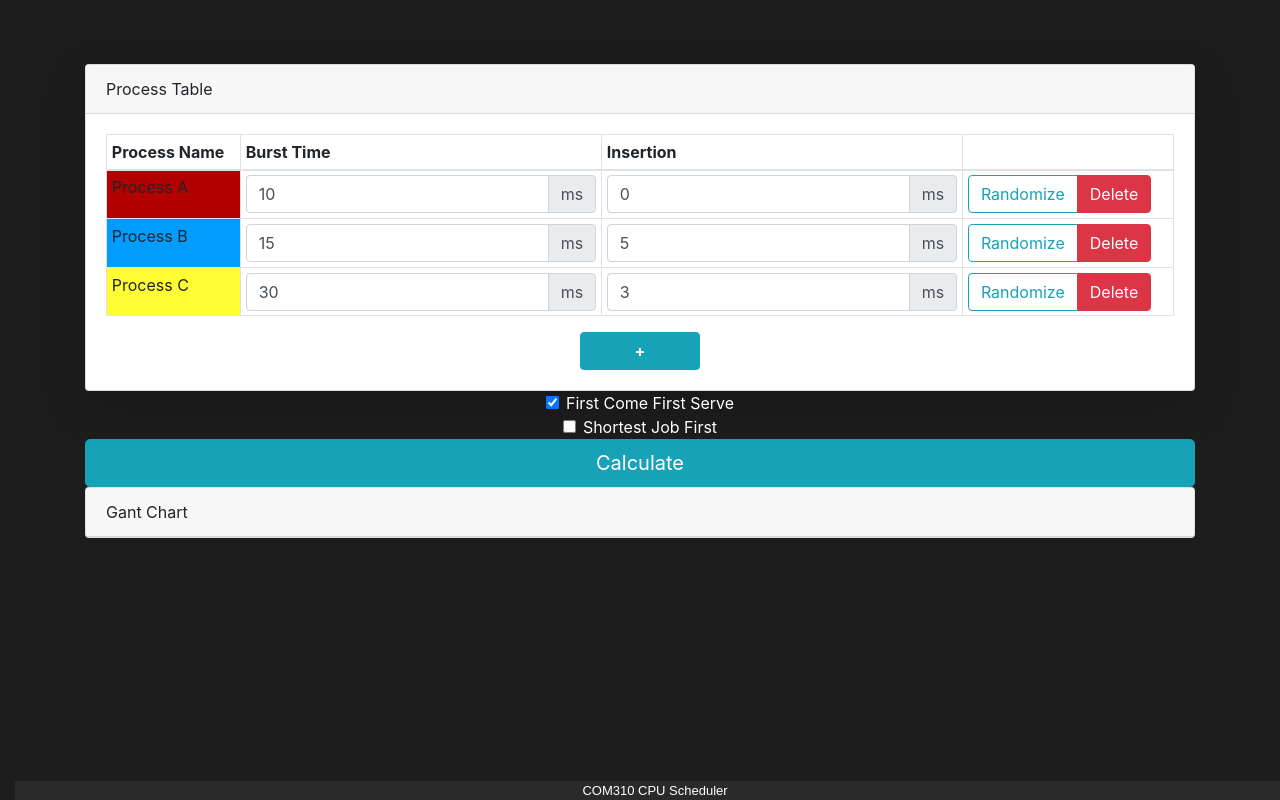
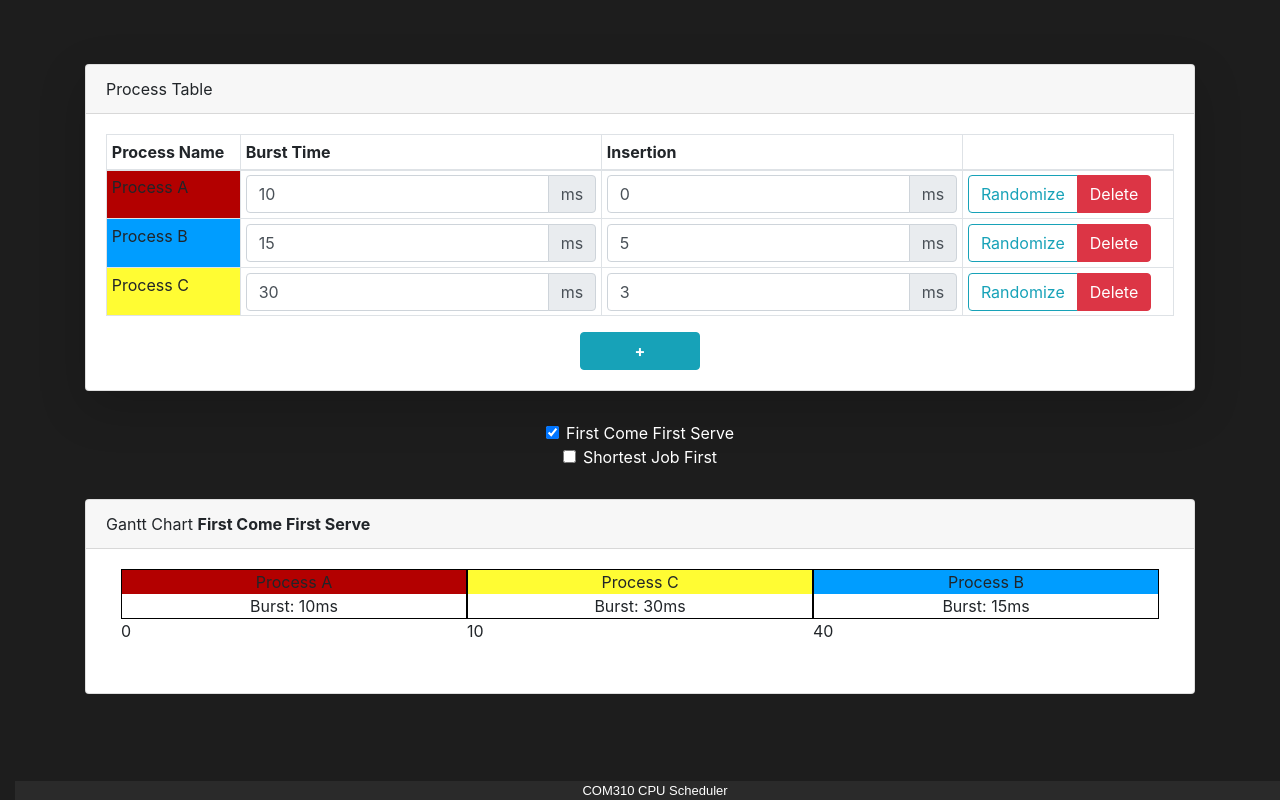
Before and after one commit to jaredaivory/COM310-cpu-scheduler, a React (Create React App) app: page / in a window 1280 px wide. Built offline with nearby package versions, Linux system fonts and the light colour scheme.

Commit message:
Added GanttChart.js, minor bug fixes, Improved layouts.

```diff
--- a/electron/main.js
+++ b/electron/main.js
@@ -6,9 +6,11 @@ let mainWindow;
 
 function createWindow() {
     mainWindow = new BrowserWindow({
+        minWidth: 768,
         width: 800,
         height: 600,
         show: false,
+        useContentSize: true,
     });
     const startURL = isDev
         ? 'http://localhost:3000'
--- a/src/components/App.js
+++ b/src/components/App.js
@@ -1,10 +1,12 @@
-import React from 'react';
+import React, { useState } from 'react';
 import ProcessTable from './ProcessTable';
 import ButtonBar from './ButtonBar';
 
 import '../styles/app.css';
 import Footer from './Footer';
 import GanttChart from './GanttChart';
+import Algorithms from '../utils/algorithms';
+import { randomColor, ALPHA } from '../utils/utils';
 
 const processdata = [
     { id: 0, name: 'A', bursttime: 10, insertion: 0, color: '#B30000' },
@@ -13,12 +15,45 @@ const processdata = [
 ];
 
 export default function App() {
+    const [data, setData] = useState(processdata);
+    const [algorithm, setAlgorithm] = useState(Algorithms.FirstComeFirstServe);
+
+    function addProcess() {
+        let newProcess = {
+            id: data.length,
+            name: `${ALPHA[data.length]}`,
+            bursttime: 10,
+            insertion: 0,
+            color: `${randomColor()}`,
+        };
+        setData([...data, newProcess]);
+    }
+    function editProcess(process) {
+        let index = data.findIndex((p) => p.id === process.id);
+        if (index !== -1) {
+            data[index] = process;
+            setData([...data]);
+        }
+    }
+
+    function handleAlgorithmChange(algorithm) {
+        setAlgorithm(algorithm);
+    }
+
     return (
         <div id="app container">
             <div className="col">
-                <ProcessTable className="row" processdata={processdata} />
-                <ButtonBar className="row" />
-                <GanttChart className="row" />
+                <ProcessTable
+                    className="row"
+                    processdata={data}
+                    addProcess={addProcess}
+                    editProcess={editProcess}
+                />
+                <ButtonBar
+                    className="row"
+                    handleAlgorithmChange={handleAlgorithmChange}
+                />
+                <GanttChart processdata={data} algorithm={algorithm} />
                 <Footer className="row" />
             </div>
         </div>
--- a/src/components/ButtonBar.js
+++ b/src/components/ButtonBar.js
@@ -1,12 +1,10 @@
 import React, { useState } from 'react';
+import { FirstComeFirstServe, ShortestJobFirst } from '../utils/algorithms';
 
 import '../styles/buttonbar.css';
 
-export default function ButtonBar() {
-    const buttonOptions = [
-        { id: 'fcfs', label: 'First Come First Serve' },
-        { id: 'sjf', label: 'Shortest Job First' },
-    ];
+export default function ButtonBar({ handleAlgorithmChange }) {
+    const buttonOptions = [{ ...FirstComeFirstServe }, { ...ShortestJobFirst }];
     const [selected, setSelected] = useState(buttonOptions[0].id);
 
     const renderRadioButton = (options) => {
@@ -20,8 +18,8 @@ export default function ButtonBar() {
                     checked={options.id === selected ? true : false}
                     onChange={handleSelection}
                 ></input>
-                <label className="form-check-label" for={options.id}>
-                    {options.label}
+                <label className="form-check-label" htmlFor={options.id}>
+                    {options.name}
                 </label>
             </div>
         );
@@ -29,6 +27,17 @@ export default function ButtonBar() {
 
     const handleSelection = (e) => {
         setSelected(e.target.id);
+
+        switch (e.target.id) {
+            case FirstComeFirstServe.id:
+                handleAlgorithmChange(FirstComeFirstServe);
+                break;
+            case ShortestJobFirst.id:
+                handleAlgorithmChange(ShortestJobFirst);
+                break;
+            default:
+                break;
+        }
     };
 
     return (
@@ -36,9 +45,6 @@ export default function ButtonBar() {
             <div className="text-center">
                 {buttonOptions.map(renderRadioButton)}
             </div>
-            <button type="button" class="btn btn-info btn-lg btn-block">
-                Calculate
-            </button>
         </div>
     );
 }
--- a/src/components/GanttChart.js
+++ b/src/components/GanttChart.js
@@ -1,11 +1,63 @@
-import React, { useState } from 'react';
+import React, { useState, useEffect } from 'react';
 
-export default function GanttChart() {
+export default function GanttChart({ processdata, algorithm }) {
+    const [ganttChart, setGanttChart] = useState(
+        algorithm.generateGanttChart(processdata)
+    );
+
+    useEffect(() => {
+        setGanttChart(algorithm.generateGanttChart(processdata));
+    }, [processdata, algorithm]);
+
     return (
         <div className="container">
             <div className="card">
-                <div className="card-header">Gant Chart</div>
+                <div className="card-header">
+                    Gantt Chart <strong>{algorithm.name}</strong>
+                </div>
+                <div className="card-body">{renderGanttChart(ganttChart)}</div>
             </div>
         </div>
     );
 }
+
+function renderGanttChart(ganttChart) {
+    if (ganttChart) {
+        return (
+            <div className="container ganttchart">
+                <div
+                    className="row flex-row flex-nowrap no-gutters"
+                    style={{ backgroundColor: 'white' }}
+                >
+                    {ganttChart.map(GanttChartNode)}
+                </div>
+            </div>
+        );
+    } else {
+        return <div>err</div>;
+    }
+}
+
+function GanttChartNode(node) {
+    const { process } = node;
+    return (
+        <div className="col" key={process.id}>
+            <div className="ganttchart-node">
+                <div key={process.id}>
+                    <div
+                        className="text-center"
+                        style={{ backgroundColor: process.color }}
+                    >
+                        Process {process.name}
+                    </div>
+                    <div className="text-center">
+                        Burst: {process.bursttime}ms
+                    </div>
+                </div>
+            </div>
+            <div className="d-flex justify-content-between">
+                <div>{node.start}</div>
+            </div>
+        </div>
+    );
+}
--- a/src/components/ProcessTable.js
+++ b/src/components/ProcessTable.js
@@ -1,29 +1,9 @@
 import React, { useState, useEffect } from 'react';
-import { randomColor, ALPHA } from '../utils/utils';
 
 import '../styles/processtable.css';
 
-const ProcessTable = ({ processdata }) => {
-    const [data, setData] = useState(processdata);
-
-    function editProcess(process) {
-        let index = data.findIndex((p) => p.id === process.id);
-        if (index !== -1) {
-            data[index] = process;
-            setData([...data]);
-        }
-    }
-
-    function addProcess() {
-        let newProcess = {
-            id: `${data.length}`,
-            name: `${ALPHA[data.length]}`,
-            bursttime: 10,
-            insertion: 0,
-            color: `${randomColor()}`,
-        };
-        setData([...data, newProcess]);
-    }
+const ProcessTable = ({ processdata: data, addProcess, editProcess }) => {
+    const [btnDisabled, setBtnDisabled] = useState(true);
 
     return (
         <div className="container">
@@ -51,11 +31,13 @@ const ProcessTable = ({ processdata }) => {
                             </tbody>
                         </table>
                     </div>
-
                     <div className="text-center">
                         <button
-                            className="btn btn-info btn-add-process"
+                            className={`btn btn-info btn-add-process ${
+                                data.length === 10 ? 'bg-dark' : ''
+                            }`}
                             onClick={addProcess}
+                            disabled={data.length === 10 ? true : false}
                         >
                             +
                         </button>
--- a/src/styles/app.css
+++ b/src/styles/app.css
@@ -2,3 +2,18 @@ body {
     margin-top: 5%;
     background-color: #1d1d1d;
 }
+
+div .container {
+    margin-bottom: 30px;
+}
+
+.ganttchart-node {
+    border: 1px black solid;
+}
+
+.ganttchart-node div {
+}
+
+.ganttchart {
+    overflow-x: scroll;
+}
--- /dev/null
+++ b/src/utils/algorithms.js
@@ -0,0 +1,45 @@
+const FirstComeFirstServe = {
+    id: 'fcfs',
+    name: 'First Come First Serve',
+    generateGanttChart(processes) {
+        const processArr = [...processes].sort((p0, p1) =>
+            p0.insertion >= p1.insertion ? 1 : -1
+        );
+
+        let time = 0;
+        const ganttChart = processArr.map((process) => {
+            let start = time;
+            let end = (time += process.bursttime);
+            return { start, process, bursttime: process.bursttime, end };
+        });
+
+        return ganttChart;
+    },
+};
+const ShortestJobFirst = {
+    id: 'sjf',
+    name: 'Shortest Job First',
+    generateGanttChart(processes) {
+        const processArr = [...processes].sort((p0, p1) =>
+            p0.bursttime >= p1.bursttime ? 1 : -1
+        );
+
+        let time = 0;
+        const ganttChart = processArr.map((process) => {
+            let start = time;
+            let end = (time += process.bursttime);
+            return { start, process, bursttime: process.bursttime, end };
+        });
+
+        return ganttChart;
+    },
+};
+
+const Algorithms = {
+    description:
+        'An assortment of algorithms used for the creation of Gantt Charts',
+};
+Algorithms.FirstComeFirstServe = FirstComeFirstServe;
+Algorithms.ShortestJobFirst = ShortestJobFirst;
+export { FirstComeFirstServe, ShortestJobFirst };
+export default Algorithms;
--- a/src/utils/utils.js
+++ b/src/utils/utils.js
@@ -1,4 +1,4 @@
-const ALPHA = 'ABCDEFGHIJKL';
+const ALPHA = 'ABCDEFGHIJ';
 function randomColor() {
     let x = function () {
         return Math.floor(Math.random() * 256);
@@ -6,7 +6,4 @@ function randomColor() {
     return 'rgb(' + x() + ',' + x() + ',' + x() + ')';
 }
 
-//fcfs process
-function firstComeFirstServe(processes) {}
-
 export { randomColor, ALPHA };
```
